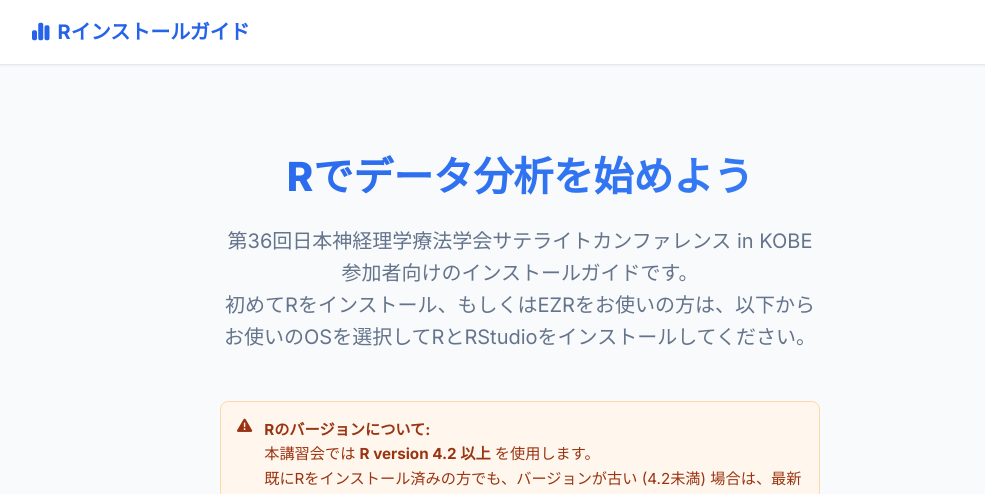
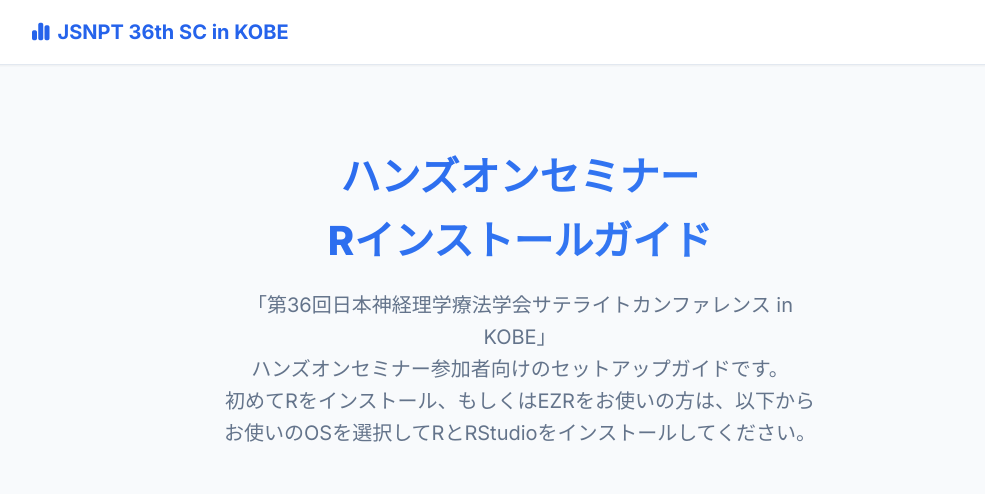
Before and after one commit to mitti1210/JSNPT_36THSC_installR, a plain HTML site: page index.html in a window 1280 px wide. Shown: the top 494 px of the page, 120-1105 px from the left. Drawn offline with Linux system fonts and the light colour scheme.

Commit message:
docs: Update installation instructions for Windows, Mac, and the main index page.

```diff
--- a/index.html
+++ b/index.html
@@ -4,7 +4,7 @@
 <head>
     <meta charset="UTF-8">
     <meta name="viewport" content="width=device-width, initial-scale=1.0">
-    <title>データ分析のためのRインストールガイド</title>
+    <title>第36回日本神経理学療法学会SC in KOBE ハンズオンセミナー Rインストールガイド</title>
     <link rel="preconnect" href="https://fonts.googleapis.com">
     <link rel="preconnect" href="https://fonts.gstatic.com" crossorigin>
     <link
@@ -19,7 +19,7 @@
         <div class="container nav-content">
             <a href="index.html" class="logo">
                 <i class="fa-solid fa-chart-simple"></i>
-                Rインストールガイド
+                JSNPT 36th SC in KOBE
             </a>
             <nav class="nav-links">
                 <!-- Links could go here if needed -->
@@ -33,9 +33,10 @@
 
     <main class="container">
         <section class="hero">
-            <h1>Rでデータ分析を始めよう</h1>
+            <h1>ハンズオンセミナー<br>Rインストールガイド</h1>
             <p>
-                第36回日本神経理学療法学会サテライトカンファレンス in KOBE 参加者向けのインストールガイドです。<br>
+                「第36回日本神経理学療法学会サテライトカンファレンス in KOBE」<br>
+                ハンズオンセミナー参加者向けのセットアップガイドです。<br>
                 初めてRをインストール、もしくはEZRをお使いの方は、以下からお使いのOSを選択してRとRStudioをインストールしてください。
             </p>
 
```
Also changed, not shown: mac.html (+1 -1 lines), windows.html (+2 -2 lines).
